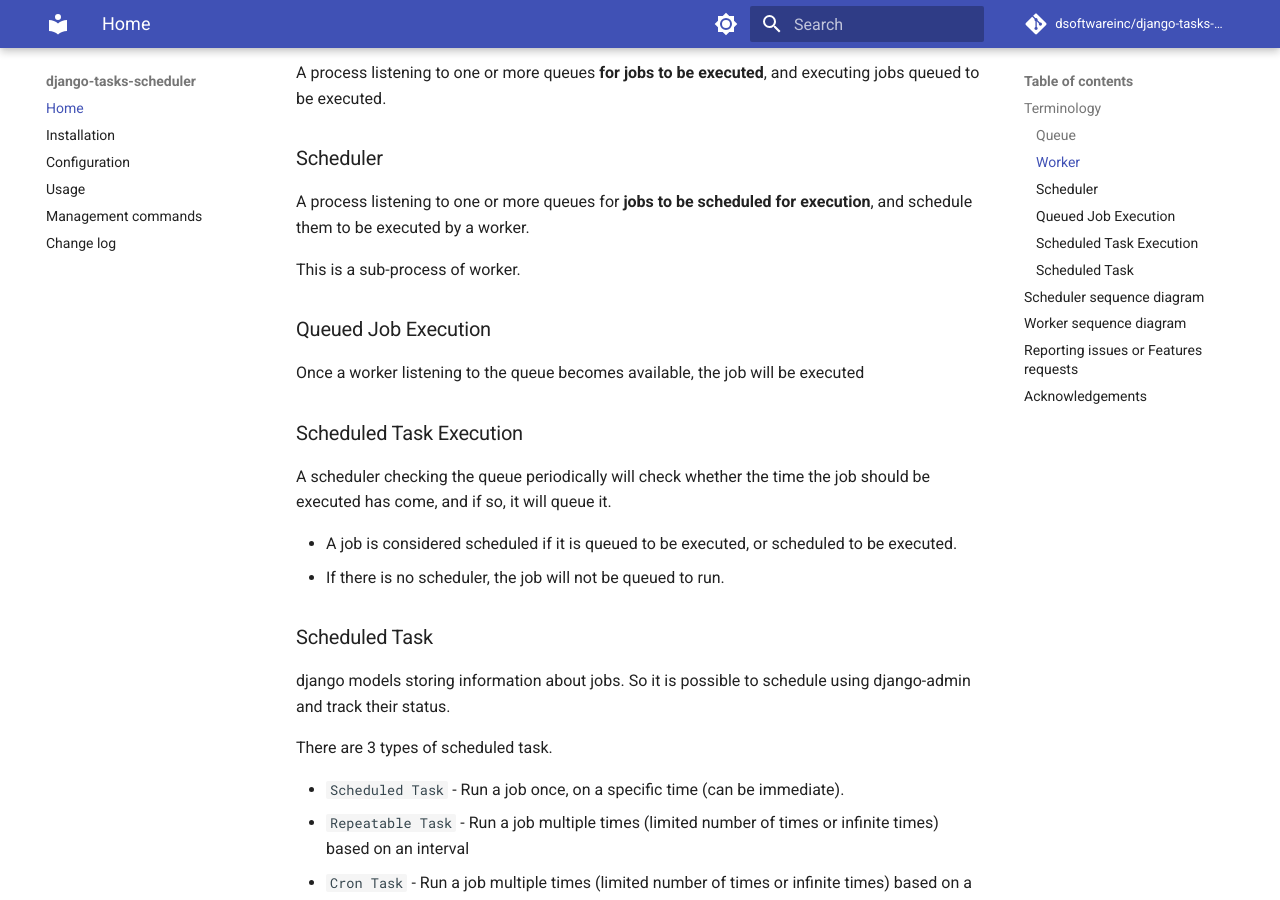
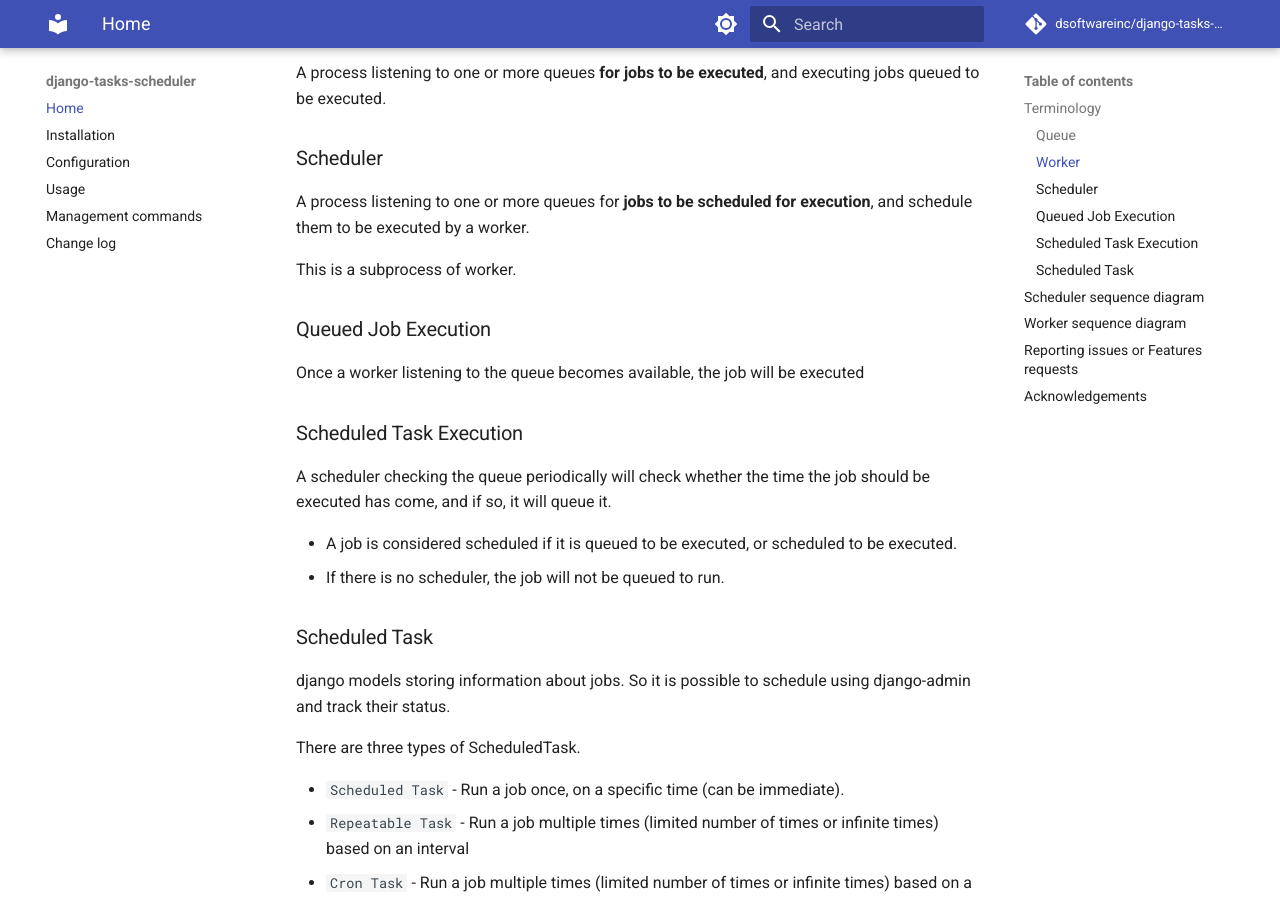
Before and after one commit to django-commons/django-tasks-scheduler, an MkDocs documentation site: the page built from docs/index.md, in a window 1280 px wide and 900 px high, scrolled down 556 px. Built offline with MkDocs 1.6.1 and Material for MkDocs 9.7.7, drawn with Linux system fonts in a browser that asks for light colours; comment, search, counter and statistics services are not loaded.

Commit message:
doc:add changes

```diff
--- a/docs/index.md
+++ b/docs/index.md
@@ -29,17 +29,16 @@ executed.
 A process listening to one or more queues for **jobs to be scheduled for execution**, and schedule them
 to be executed by a worker.
 
-This is a sub-process of worker.
+This is a subprocess of worker.
 
 ### Queued Job Execution
 
-Once a worker listening to the queue becomes available,
-the job will be executed
+Once a worker listening to the queue becomes available, the job will be executed
 
 ### Scheduled Task Execution
 
-A scheduler checking the queue periodically will check
-whether the time the job should be executed has come, and if so, it will queue it.
+A scheduler checking the queue periodically will check whether the time the job should be executed has come, and if so,
+it will queue it.
 
 * A job is considered scheduled if it is queued to be executed, or scheduled to be executed.
 * If there is no scheduler, the job will not be queued to run.
@@ -49,7 +48,7 @@ whether the time the job should be executed has come, and if so, it will queue i
 django models storing information about jobs. So it is possible to schedule using
 django-admin and track their status.
 
-There are 3 types of scheduled task.
+There are three types of ScheduledTask.
 
 * `Scheduled Task` - Run a job once, on a specific time (can be immediate).
 * `Repeatable Task` - Run a job multiple times (limited number of times or infinite times) based on an interval
```
